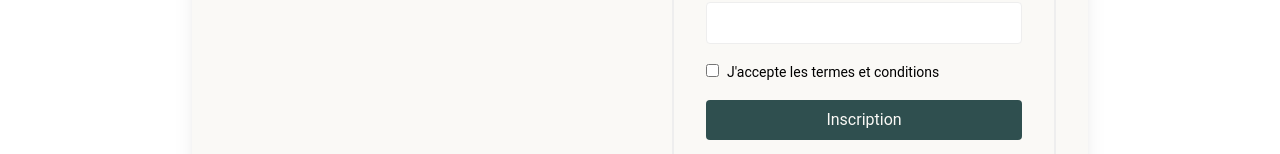
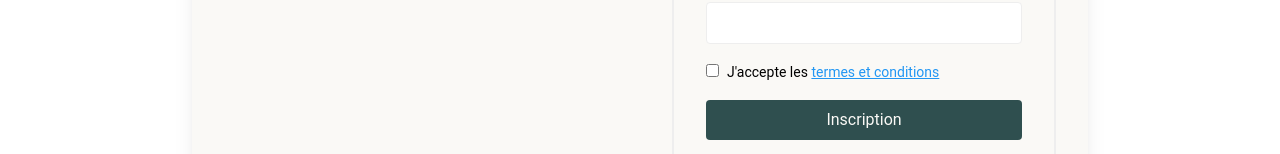
Before and after one commit to Emmanuelle-S/Mingle, a React (Vite) app in the folder frontend/: page /ConnexionInscription in a window 1280 px wide. Shown: the part 605-759 px from the top of the page. Built offline with nearby package versions, Linux system fonts and the light colour scheme.

Commit message:
maj readme + term and condition on inscription

```diff
--- a/frontend/src/components/ConnexionInscritpion/Inscription.jsx
+++ b/frontend/src/components/ConnexionInscritpion/Inscription.jsx
@@ -4,6 +4,7 @@ import axios from "axios";
 import * as Yup from "yup";
 import "../../App.css";
 import { toast } from "react-toastify";
+import { Link } from "react-router-dom";
 
 const Inscription = () => {
   const formik = useFormik({
@@ -26,7 +27,10 @@ const Inscription = () => {
       password: Yup.string()
         .required("Requis")
         .min(6, "Le mot de passe doit comporter au moins 6 caractères")
-        .matches(/[!@#$%^&*(),.?":{}|<>]/, "Le mot de passe doit comporter au moins 1 caractère spécial"),
+        .matches(
+          /[!@#$%^&*(),.?":{}|<>]/,
+          "Le mot de passe doit comporter au moins 1 caractère spécial"
+        ),
       confirmPassword: Yup.string()
         .oneOf(
           [Yup.ref("password"), null],
@@ -49,20 +53,26 @@ const Inscription = () => {
         return;
       }
       try {
-        const response = await axios.post(`${import.meta.env.VITE_BACKEND_URL}/users`, {
+        const response = await axios.post(
+          `${import.meta.env.VITE_BACKEND_URL}/users`,
+          {
             username: values.username,
             mail: values.email,
             user_pass: values.password,
             localisation: values.localisation,
-        });
+          }
+        );
         console.log("User registered successfully:", response.data);
         resetForm();
-        toast.success("Votre inscription est faite, vous pouvez maintenant vous connecter", {
+        toast.success(
+          "Votre inscription est faite, vous pouvez maintenant vous connecter",
+          {
             // Utilisation de react-toastify et afficher une popup en cas de succès
             position: "top-center", // Position centrée en haut
             className: "custom-toast", // Classe CSS personnalisée
             autoClose: 2000, // Durée de fermeture automatique
-        });
+          }
+        );
       } catch (error) {
         console.error("Error registering user:", error);
         toast.error("Une erreur s'est produite lors de l'inscription");
@@ -190,7 +200,12 @@ const Inscription = () => {
               onBlur={formik.handleBlur}
               checked={formik.values.acceptTerms}
             />
-            <span className="text-sm">J'accepte les termes et conditions</span>
+            <span className="text-sm">
+              J'accepte les{" "}
+              <Link to="/politique" className="text-blue-500 underline">
+                termes et conditions
+              </Link>
+            </span>
           </label>
           {formik.touched.acceptTerms && formik.errors.acceptTerms ? (
             <div className="text-red-500 text-sm">
```
Also changed, not shown: 1 other file (tests, documents, lock files or other folders). Lines whose indentation alone changed are shown as unchanged.
